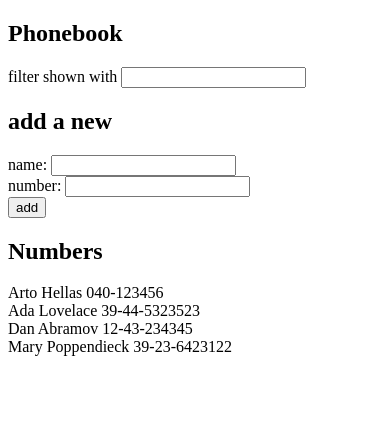
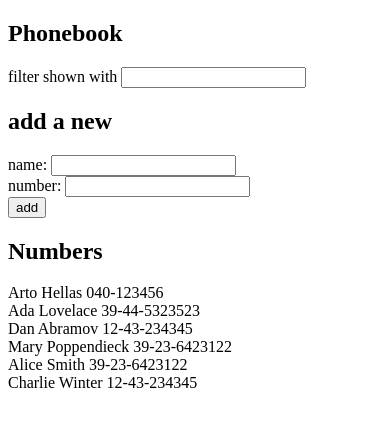
Before and after one commit to bapturp/fullstackopen, a React (Vite) app in the folder part2/phonebook/: page / in a window 390 px wide. Shown: the top 426 px of the page. Built offline with nearby package versions, Linux system fonts and the light colour scheme; data requests are answered from the project's data file.

Commit message:
feat: 2.12: The Phonebook step 7, the new persons added to the phonebook are now saved to a backend server

```diff
--- a/part2/phonebook/db.json
+++ b/part2/phonebook/db.json
@@ -3,22 +3,32 @@
     {
       "name": "Arto Hellas",
       "number": "040-123456",
-      "id": 1
+      "id": "1"
     },
     {
       "name": "Ada Lovelace",
       "number": "39-44-5323523",
-      "id": 2
+      "id": "2"
     },
     {
       "name": "Dan Abramov",
       "number": "12-43-234345",
-      "id": 3
+      "id": "3"
     },
     {
       "name": "Mary Poppendieck",
       "number": "39-23-6423122",
-      "id": 4
+      "id": "4"
+    },
+    {
+      "id": "f96f",
+      "name": "Alice Smith",
+      "number": "39-23-6423122"
+    },
+    {
+      "id": "f012",
+      "name": "Charlie Winter",
+      "number": "12-43-234345"
     }
   ]
 }
--- a/part2/phonebook/src/App.jsx
+++ b/part2/phonebook/src/App.jsx
@@ -4,12 +4,13 @@ import Filter from './components/Filter'
 import PersonForm from './components/PersonForm'
 import Persons from './components/Persons'
 
+const baseURL = 'http://localhost:3001/persons'
+
 const App = () => {
   const [persons, setPersons] = useState([])
+
   useEffect(() => {
-    axios
-      .get('http://localhost:3001/persons')
-      .then((response) => setPersons(response.data))
+    axios.get(baseURL).then((response) => setPersons(response.data))
   }, [])
 
   const [search, setSearch] = useState('')
--- a/part2/phonebook/src/components/PersonForm.jsx
+++ b/part2/phonebook/src/components/PersonForm.jsx
@@ -1,6 +1,7 @@
 import { useState } from 'react'
+import axios from 'axios'
 
-const PersonForm = ({ setPersons }) => {
+const PersonForm = ({ setPersons, persons }) => {
   const [newName, setNewName] = useState('')
   const [newNumber, setNewNumber] = useState('')
 
@@ -14,6 +15,7 @@ const PersonForm = ({ setPersons }) => {
 
   const handleSetPerson = (event) => {
     event.preventDefault()
+
     const newPerson = {
       name: newName,
       number: newNumber,
@@ -25,7 +27,10 @@ const PersonForm = ({ setPersons }) => {
         return
       }
     }
-    setPersons([...persons, newPerson])
+
+    axios.post('http://localhost:3001/persons', newPerson).then((response) => {
+      setPersons(persons.concat(response.data))
+    })
   }
 
   return (
```
Also changed, not shown: 1 other file (tests, documents, lock files or other folders).
